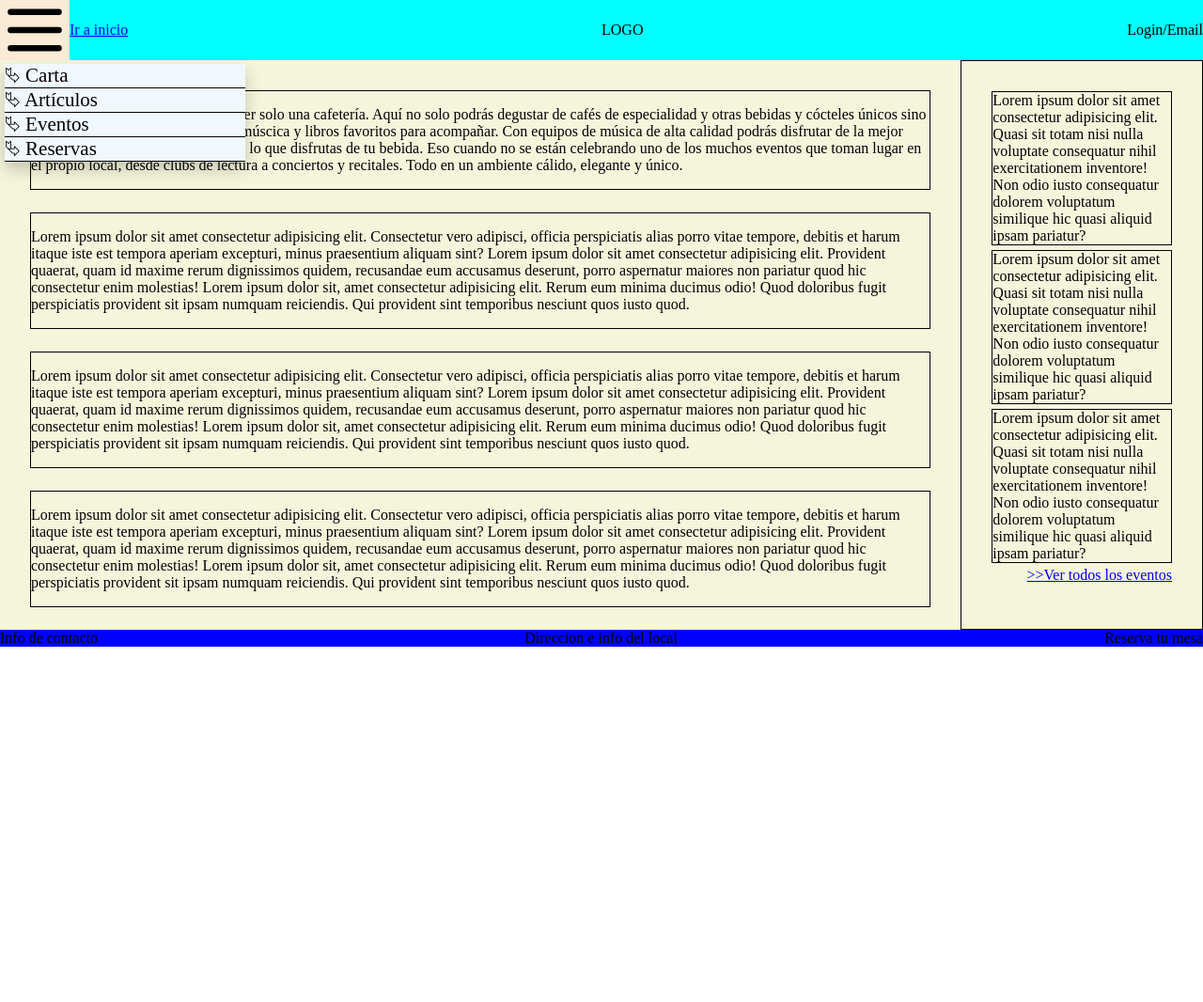
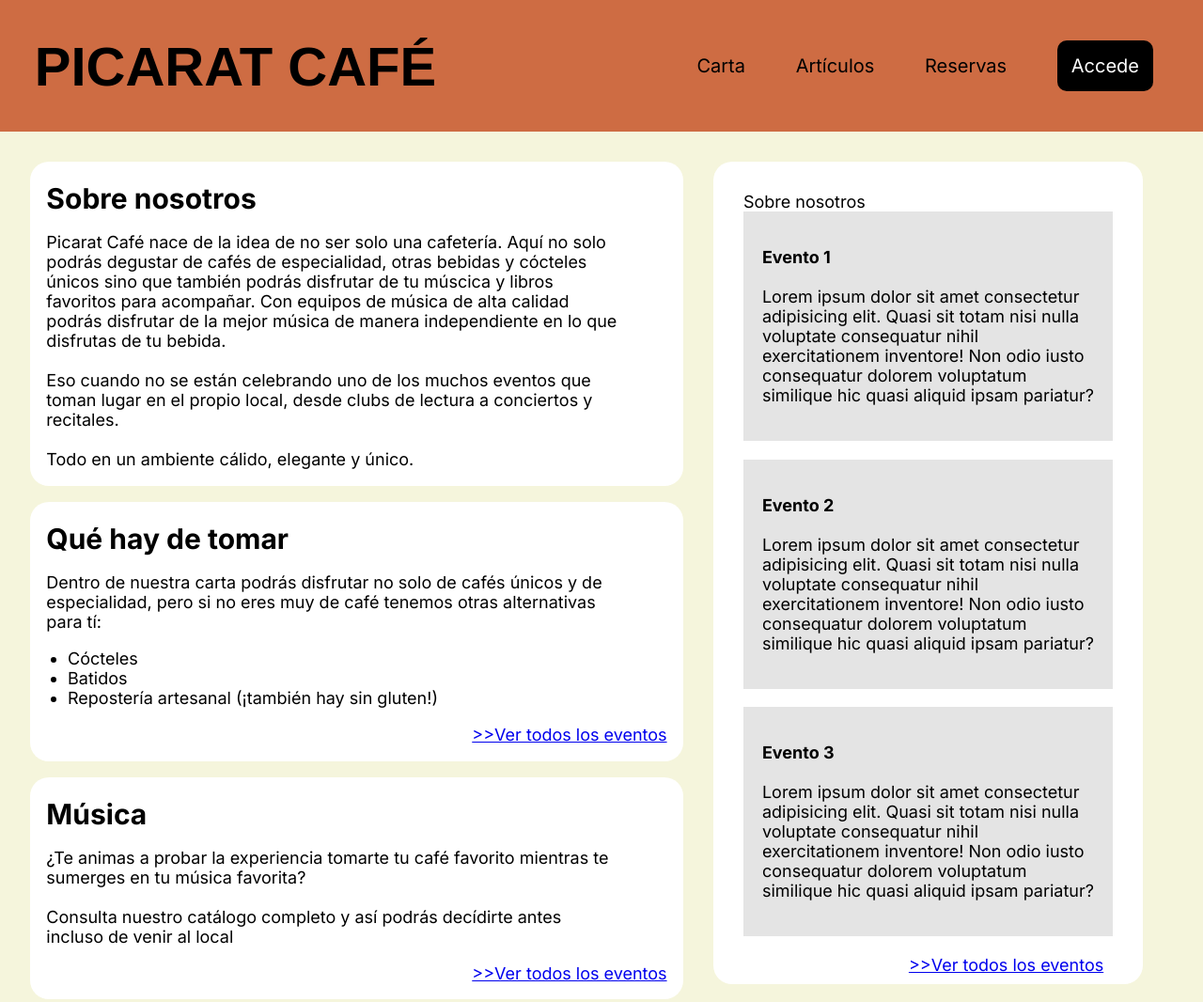
Before and after one commit to cesrg9/picarat, a website: page public/index.html in a window 1280 px wide. Shown: the top 1066 px of the page at 94% size. Before the commit the page ends 800 px from the top, so only its background shows below. Drawn offline with Linux system fonts and the light colour scheme; a web font is replaced by a local one.

Commit message:
Diseño de index al 95%

```diff
--- a/public/css/footer.css
+++ b/public/css/footer.css
@@ -1,6 +1,6 @@
 .footer{
-    background-color: blue;
+    background-color: #DD8B68;
     display: flex;
-    justify-content:space-between;
+    justify-content:space-around;
 
 }
--- a/public/css/index.css
+++ b/public/css/index.css
@@ -1,6 +1,7 @@
 html body {
     margin: 0;
     padding: 0;
+    font-family: "Inter", sans-serif;
 }
 
 .main {
@@ -11,6 +12,7 @@ html body {
 
 .info_container{
     display: flex;
+    font-size: 18px;
     flex-direction: column;
     width: 75%;
     padding-top: 2.5%;
@@ -18,27 +20,60 @@ html body {
     padding-right: 2.5%;
 }
 .container{
-    border: 1px solid;
+    width: 100%;
+    background-color: white;
+    border-radius: 20px;
     margin-bottom: 2.5%;
 }
 
+.container p{
+    padding-left: 2.5%;
+    padding-right: 10%;
+}
+
+.sobretitulo{
+    padding-left: 2.5%;
+    padding-top: 2.5%;
+    font-weight: bold;
+    font-size: 30px;
+}
+
 .event_container{
+    background-color: white;
+    border-radius: 20px;
     display: flex;
-    border: 1px solid;
     flex-direction: column;
-    width: 15%;
+    font-family: "Inter", sans-serif;
+    font-size: 18px;
+    width: 543px;
+    height: fit-content;
+    margin-top: 2.5%;
     padding-top: 2.5%;
     padding-left: 2.5%;
     padding-right: 2.5%;
+    margin-right: 5%;
 }
 
 .event_info{
-    border: 1px solid;
-    margin-bottom: 2.5%;
+    background-color: rgb(228, 228, 228);
+
+    margin-bottom: 5%;
 
 }
 
-.link_eventos{
+.event_info p{
+    padding: 20px;
+    padding: 20px;
+    padding: 20px;
+}
+
+.subtitulo{
+    font-weight: bold;
+}
+
+.link_pagina{
+    margin-right: 2.5%;
+    margin-bottom: 2.5%;
     display: flex;
     justify-content: flex-end;
 }
--- a/public/css/navbar.css
+++ b/public/css/navbar.css
@@ -1,65 +1,41 @@
-
 .navbar{
-   width: 100%;
-   display: flex;
-   justify-content:space-between;
-   align-items: center;
-   flex-direction: row;
-   background-color: aqua;
-   height: 4rem;
-}
-.logo{
-   margin-left: 50%;
-   position: absolute;
-}
-.seleccionables{
    display: flex;
    align-items: center;
+   justify-content: space-between;
+   padding: 5px;
+   height: 130px;
+   background-color: #CE6C43;
 }
 
-.desplegable{
-
-   background-color: antiquewhite;
-   padding-left: 5px;
-   padding-right: 5px;
-   justify-content: left;
-   height: 4rem;
-
+.parte_izq{
+   padding-left: 2.5%;
 }
 
-.oculto{
-   display: none;
-   position: absolute;
-   justify-content:space-around;
-   min-width: 160px;
-   color: black;
-   box-shadow: 0px 8px 16px 0px rgba(0, 0, 0, 0.2);
-   background-color: aliceblue;
-   width: 20%;
-   padding-left: 0;
-   font-size: 21px;
-   margin: 0;
-   list-style: none;
+.parte_izq span{
+   font-size: 58px;
+   height: 60px;
+   font-weight: bold;
+   font-family: "Italiana", sans-serif;
 }
 
-.desplegable:hover .oculto{
-   display: block;
+.parte_der{
+   font-size: 20px;
+   font-family: "Inter", sans-serif;
 }
 
-.oculto li{
-   border-bottom: 1px solid;
+.parte_der a{
+   margin-right: 48px;
 }
 
-.oculto li:hover{
-   background-color: rgb(158, 132, 132);
-
+.boton{
+   padding: 15px;
+   color: white;
+   background-color: black;
+   border-radius: 10px;
+   text-decoration: none;
 }
 
-.icon{
-   width: 4rem;
+.boton:hover{
+   transition: 250ms;
+   background-color: #5a5a5a;
 }
-
-.navbar-link{
-   color: black;
-   text-decoration: none;
-}
--- a/public/index.html
+++ b/public/index.html
@@ -7,31 +7,32 @@
   <link rel="stylesheet" href="./css/navbar.css">
   <link rel="stylesheet" href="./css/index.css">
   <link rel="stylesheet" href="./css/footer.css">
+  <link rel="preconnect" href="https://fonts.googleapis.com">
+  <link rel="preconnect" href="https://fonts.gstatic.com" crossorigin>
+  <link href="https://fonts.googleapis.com/css2?family=Italiana&display=swap" rel="stylesheet">
+  <link href="https://fonts.googleapis.com/css2?family=Inter:wght@100..900&display=swap" rel="stylesheet">
   <title>Picarat Café</title>
 </head>
-
+<!--
+  TO DO:
+  - Terminar de pulir los estilos
+  - Llevarme la carga de enventos al js
+  - Agregar enlaces y estilos al navbar
+  - Cambiar los enlaces de las tarjetas
+  - Poner logos y enlace a las RRSS del footer
+  - Revisar los colores
+-->
 <body>
   <div class="navbar"> <!-- HE AQUÍ EL NAVBAR-->
 
-    <div class="seleccionables">
-      <div class="desplegable">
-        <img src="./img/icons/menu-svgrepo-com.svg" class="icon">
-        <ul class ='oculto'>
-          <a href="./test.html" class="navbar-link"><li> &#11185; Carta</li></a>
-          <a href="./test.html" class="navbar-link"><li> &#11185; Artículos</li></a>
-          <a href="./test.html" class="navbar-link"><li> &#11185; Eventos</li></a>
-          <a href="./test.html" class="navbar-link"><li> &#11185; Reservas</li></a>
-        </ul>
-      </div>
-      <a href="./index.html">Ir a inicio</a>
+    <div class="parte_izq">
+      <span>PICARAT CAFÉ</span> <!-- tendrá función de ir a inicio -->
     </div>
-
-    <div class="logo">
-      <p>LOGO</p> <!-- PASO 5 >> Hay que calcular el logo para que esté centrado -->
-    </div>
-
-    <div>
-      <p>Login/Email</p> <!-- PASO 3 >> Muestra Email o Login en caso de que esté o no registrado, enlaces a páginas diferentes (infousuario o login)-->
+    <div class="parte_der">
+      <a>Carta</a>
+      <a>Artículos</a>
+      <a>Reservas</a>
+      <a href="/login.html" class="boton">Accede</a>
     </div>
   </div>
 
@@ -39,31 +40,86 @@
 
     <div class="info_container"> <!-- Info de "tjt"-->
       <div class="container">
-        <p>Picarat Café nace de la idea de no ser solo una cafetería. Aquí no solo podrás degustar de cafés de especialidad y otras bebidas y cócteles únicos sino que también podrás disfrutar de tu múscica y libros favoritos para acompañar. Con equipos de música de alta calidad podrás disfrutar de la mejor música de manera independiente en lo que disfrutas de tu bebida. Eso cuando no se están celebrando uno de los muchos eventos que toman lugar en el propio local, desde clubs de lectura a conciertos y recitales. Todo en un ambiente cálido, elegante y único. </p>
+        <br>
+        <span class="sobretitulo">Sobre nosotros</span>
+        <p>Picarat Café nace de la idea de no ser solo una cafetería. Aquí no solo podrás degustar de cafés de especialidad, otras bebidas y cócteles únicos sino que también podrás disfrutar de tu múscica y libros favoritos para acompañar.
+          Con equipos de música de alta calidad podrás disfrutar de la mejor música de manera independiente en lo que disfrutas de tu bebida.
+          <br><br>
+          Eso cuando no se están celebrando uno de los muchos eventos que toman lugar en el propio local, desde clubs de lectura a conciertos y recitales.
+          <br><br>
+          Todo en un ambiente cálido, elegante y único.</p>
       </div>
       <div class="container">
-        <p>Lorem ipsum dolor sit amet consectetur adipisicing elit. Consectetur vero adipisci, officia perspiciatis alias porro vitae tempore, debitis et harum itaque iste est tempora aperiam excepturi, minus praesentium aliquam sint? Lorem ipsum dolor sit amet consectetur adipisicing elit. Provident quaerat, quam id maxime rerum dignissimos quidem, recusandae eum accusamus deserunt, porro aspernatur maiores non pariatur quod hic consectetur enim molestias! Lorem ipsum dolor sit, amet consectetur adipisicing elit. Rerum eum minima ducimus odio! Quod doloribus fugit perspiciatis provident sit ipsam numquam reiciendis. Qui provident sint temporibus nesciunt quos iusto quod.</p>
+        <br>
+        <span class="sobretitulo">Qué hay de tomar</span>
+        <p>
+          Dentro de nuestra carta podrás disfrutar no solo de cafés únicos y de especialidad, pero si no eres muy de café tenemos otras alternativas para tí:
+          <ul>
+            <li>Cócteles</li>
+            <li>Batidos</li>
+            <li>Repostería artesanal (¡también hay sin gluten!)</li>
+          </ul>
+        </p>
+        <div class="link_pagina">
+          <a href="./test.html">>>Ver todos los eventos</a>
+        </div>
       </div>
       <div class="container">
-        <p>Lorem ipsum dolor sit amet consectetur adipisicing elit. Consectetur vero adipisci, officia perspiciatis alias porro vitae tempore, debitis et harum itaque iste est tempora aperiam excepturi, minus praesentium aliquam sint? Lorem ipsum dolor sit amet consectetur adipisicing elit. Provident quaerat, quam id maxime rerum dignissimos quidem, recusandae eum accusamus deserunt, porro aspernatur maiores non pariatur quod hic consectetur enim molestias! Lorem ipsum dolor sit, amet consectetur adipisicing elit. Rerum eum minima ducimus odio! Quod doloribus fugit perspiciatis provident sit ipsam numquam reiciendis. Qui provident sint temporibus nesciunt quos iusto quod.</p>
+        <br>
+        <span class="sobretitulo">Música</span>
+        <p>
+          ¿Te animas a probar la experiencia tomarte tu café favorito mientras te sumerges en tu música favorita?
+          <br>
+          <br>
+          Consulta nuestro catálogo completo y así podrás decídirte antes incluso de venir al local
+        </p>
+        <div class="link_pagina">
+          <a href="./test.html">>>Ver todos los eventos</a>
+        </div>
       </div>
       <div class="container">
-        <p>Lorem ipsum dolor sit amet consectetur adipisicing elit. Consectetur vero adipisci, officia perspiciatis alias porro vitae tempore, debitis et harum itaque iste est tempora aperiam excepturi, minus praesentium aliquam sint? Lorem ipsum dolor sit amet consectetur adipisicing elit. Provident quaerat, quam id maxime rerum dignissimos quidem, recusandae eum accusamus deserunt, porro aspernatur maiores non pariatur quod hic consectetur enim molestias! Lorem ipsum dolor sit, amet consectetur adipisicing elit. Rerum eum minima ducimus odio! Quod doloribus fugit perspiciatis provident sit ipsam numquam reiciendis. Qui provident sint temporibus nesciunt quos iusto quod.</p>
+        <br>
+        <span class="sobretitulo">Haz tu reserva</span>
+        <p>
+          ¿Lo tienes todo decidido?
+          <br>
+          <br>
+          Entonces no dudes más y reserva tu mesa
+          <br>
+          <br>
+          ¡No te quedes sin probarlo!
+        </p>
+        <div class="link_pagina">
+          <a href="./test.html">>>Ver todos los eventos</a>
+        </div>
       </div>
     </div>
 
     <div class="event_container"> <!-- Info de eventos --> <!-- PASO 3 >> Se cargarán un par de eventos de la bd-->
+      <span class="titulo_eventos">Sobre nosotros</span>
       <div class="event_info">
-        Lorem ipsum dolor sit amet consectetur adipisicing elit. Quasi sit totam nisi nulla voluptate consequatur nihil exercitationem inventore! Non odio iusto consequatur dolorem voluptatum similique hic quasi aliquid ipsam pariatur?
+        <p>
+          <span class="subtitulo">Evento 1</span>
+          <br><br>
+          Lorem ipsum dolor sit amet consectetur adipisicing elit. Quasi sit totam nisi nulla voluptate consequatur nihil exercitationem inventore! Non odio iusto consequatur dolorem voluptatum similique hic quasi aliquid ipsam pariatur?
+        </p>
+      </div>
+      <div class="event_info"> <!-- Luego esto me lo llevo a js para hace los DOMs -->
+        <p>
+          <span class="subtitulo">Evento 2</span>
+          <br><br>
+          Lorem ipsum dolor sit amet consectetur adipisicing elit. Quasi sit totam nisi nulla voluptate consequatur nihil exercitationem inventore! Non odio iusto consequatur dolorem voluptatum similique hic quasi aliquid ipsam pariatur?
+        </p>
       </div>
       <div class="event_info">
-        Lorem ipsum dolor sit amet consectetur adipisicing elit. Quasi sit totam nisi nulla voluptate consequatur nihil exercitationem inventore! Non odio iusto consequatur dolorem voluptatum similique hic quasi aliquid ipsam pariatur?
+        <p>
+          <span class="subtitulo">Evento 3</span>
+          <br><br>
+          Lorem ipsum dolor sit amet consectetur adipisicing elit. Quasi sit totam nisi nulla voluptate consequatur nihil exercitationem inventore! Non odio iusto consequatur dolorem voluptatum similique hic quasi aliquid ipsam pariatur?
+        </p>
       </div>
-      <div class="event_info">
-        Lorem ipsum dolor sit amet consectetur adipisicing elit. Quasi sit totam nisi nulla voluptate consequatur nihil exercitationem inventore! Non odio iusto consequatur dolorem voluptatum similique hic quasi aliquid ipsam pariatur?
-      </div>
-      <div class="link_eventos">
-        <a href="./eventos.html">>>Ver todos los eventos</a>
+      <div class="link_pagina">
+        <a href="./test.html">>>Ver todos los eventos</a>
       </div>
     </div>
 
@@ -72,15 +128,21 @@
   <div class="footer"> <!-- FOOTER -->
 
     <div class="footer-element">
-      Info de contacto
+      <p class="subtitulo">Contáctanos</p>
+      <p>Email: picarat@cafe.com</p>
+      <p>Teléfono: 555-2638</p>
     </div>
 
     <div class="footer-element">
-      Direccion e info del local
+      <p class="subtitulo">Redes sociales</p>
+      <p>Instagram</p>
+      <p>Twitter</p>
     </div>
 
     <div class="footer-element">
-      Reserva tu mesa
+      <p class="subtitulo">Dónde encontarnos</p>
+      <p>Calle Desengaño 21</p>
+      <p>Pórtugos (Granada)</p>
     </div>
   </div>
 </body>
```
Also changed, not shown: db_imports/users.json (added, +19 -0 lines).
